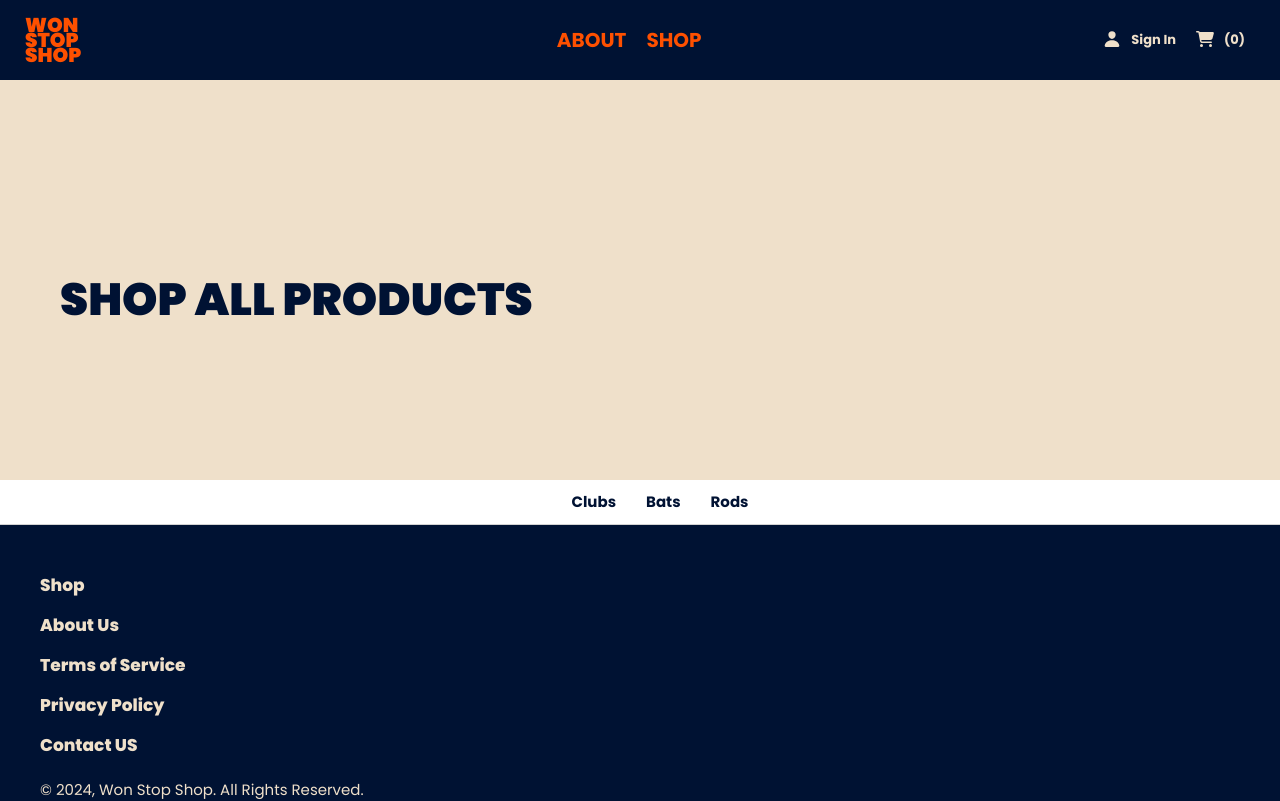
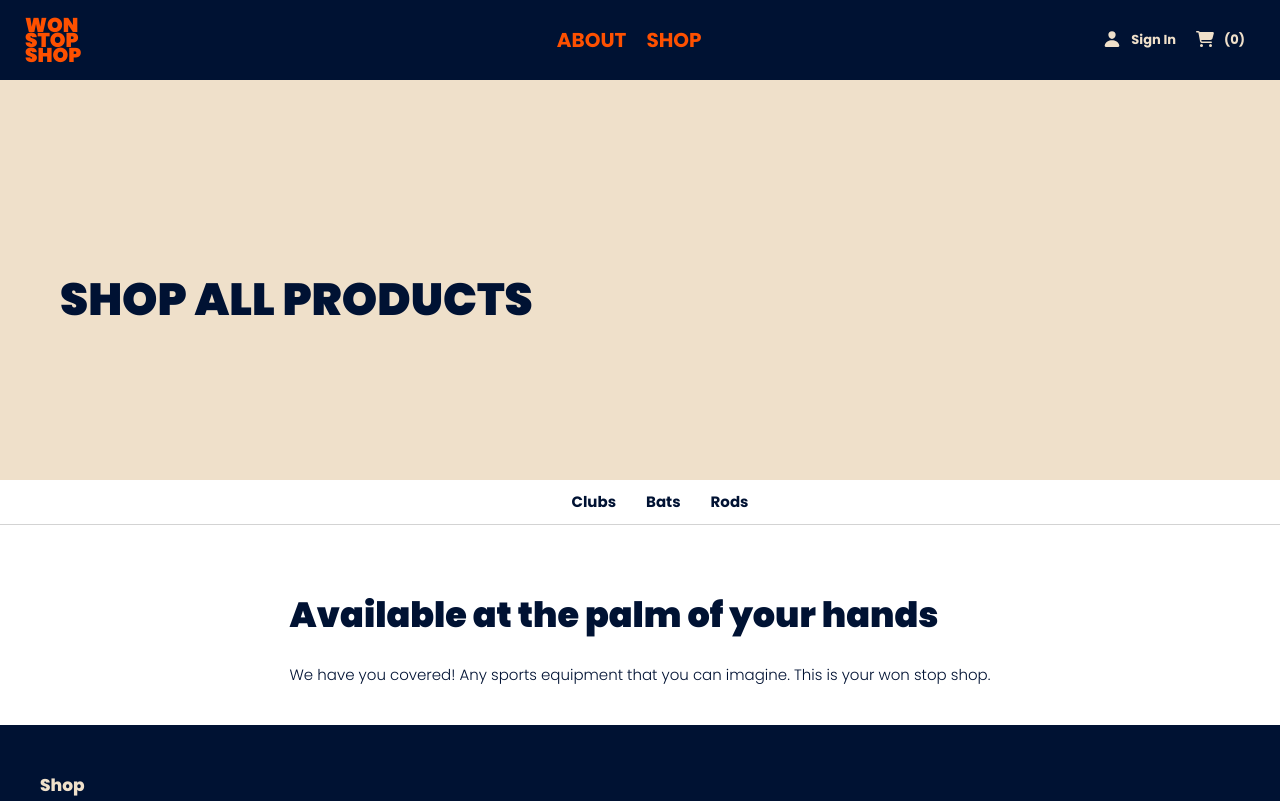
Before and after one commit to tdematos/Ecommerce-Store, a React (Vite) app in the folder ecom-website-project/: page /shop in a window 1280 px wide. Shown: the top 801 px of the page. Built offline with nearby package versions, Linux system fonts and the light colour scheme.

Commit message:
[shop] - create shop text component and style

```diff
--- a/ecom-website-project/src/components/Shop.tsx
+++ b/ecom-website-project/src/components/Shop.tsx
@@ -4,6 +4,7 @@ import NavSelector from "./NavSelector";
 import Footer from "./Footer";
 import ShopBanner from "./shop components/ShopBanner";
 import CategorySelector from "./shop components/CategorySelector";
+import ShopText from "./shop components/ShopText";
 
 const Shop: React.FC = () => {
   const [toggleModal, setToggleModal] = useState<boolean>(false);
@@ -27,8 +28,8 @@ const Shop: React.FC = () => {
       />
       <ShopBanner />
       <CategorySelector />
+      <ShopText />
       <Footer />
-      <h1>Shop</h1>
     </Fragment>
   );
 };
--- /dev/null
+++ b/ecom-website-project/src/components/shop components/ShopText.tsx
@@ -0,0 +1,15 @@
+const ShopText = () => {
+  return (
+    <div className="shoptext-container">
+      <div className="shoptext-innerbox">
+        <h3>Available at the palm of your hands</h3>
+        <p>
+          We have you covered! Any sports equipment that you can imagine. This
+          is your won stop shop.
+        </p>
+      </div>
+    </div>
+  );
+};
+
+export default ShopText;
--- a/ecom-website-project/src/style/shop.css
+++ b/ecom-website-project/src/style/shop.css
@@ -40,3 +40,34 @@
   text-decoration: underline;
   cursor: pointer;
 }
+
+.shoptext-container {
+  display: flex;
+  flex-direction: row;
+  justify-content: center;
+  align-items: center;
+  height: 200px;
+}
+
+.shoptext-innerbox {
+  display: flex;
+  flex-direction: column;
+  justify-content: flex-start;
+  align-items: flex-start;
+}
+
+.shoptext-innerbox > h3 {
+  color: var(--darkBlue-color);
+  font-weight: 900;
+  font-size: 35px;
+  line-height: 50px;
+  margin-left: 0px;
+}
+
+.shoptext-innerbox > p {
+  color: var(--darkBlue-color);
+  font-weight: 300;
+  font-size: 15px;
+  line-height: 50px;
+  margin-top: 10px;
+}
```
